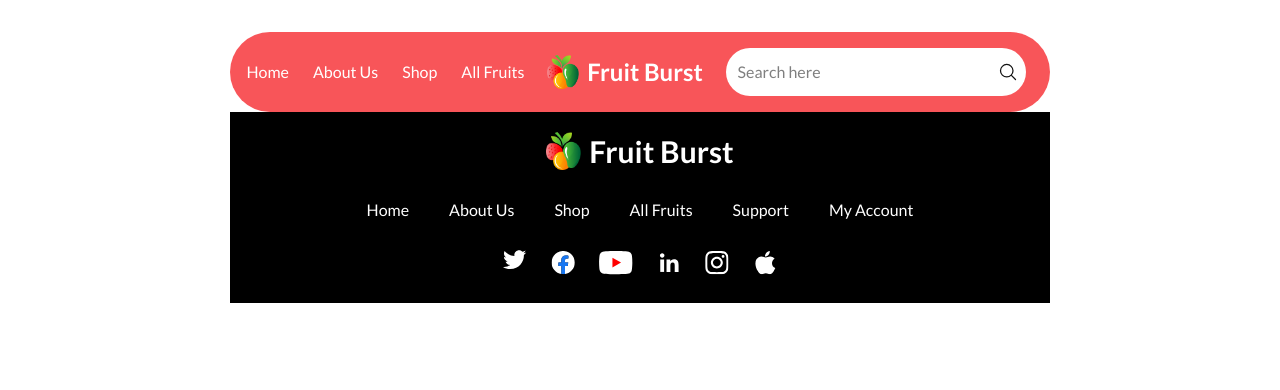
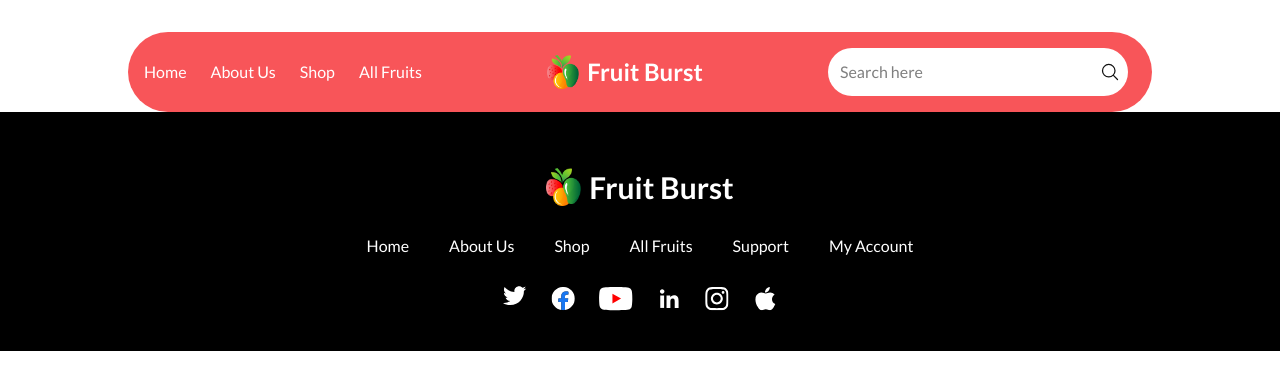
Before and after one commit to dinh2350/nextjs-fruit, a Next.js app: page / in a window 1280 px wide. Shown: the top 390 px of the page. Built offline with nearby package versions, Linux system fonts and the light colour scheme.

Commit message:
feat(footer): edit ui

```diff
--- a/src/app/components/footer.tsx
+++ b/src/app/components/footer.tsx
@@ -1,7 +1,8 @@
 const Footer = () => {
   return (
-    <div className="bg-black pt-5">
+    <div className="bg-black pt-14 pb-10">
       <div className="flex justify-center items-center">
+        <a href="#" className="flex items-center">
           <img
             className="mr-2 object-cover w-[35px]"
             alt="logo"
@@ -10,6 +11,7 @@ const Footer = () => {
           <span className="brand-name text-white font-bold text-3xl">
             Fruit Burst
           </span>
+        </a>
       </div>
       <ul className="flex flex-wrap justify-center gap-x-10 gap-y-4 px-4 mt-7">
         <li>
@@ -43,7 +45,7 @@ const Footer = () => {
           </a>
         </li>
       </ul>
-      <ul className="flex justify-center mt-7 pb-7 gap-x-6">
+      <ul className="flex justify-center mt-7 gap-x-6">
         <li>
           <a href="#">
             <img className="" src="/images/twitter.svg" alt="" />
--- a/src/app/globals.css
+++ b/src/app/globals.css
@@ -2,6 +2,4 @@
 
 body {
   font-family: Arial, Helvetica, sans-serif;
-  width: 80%;
-  margin: 0 auto;
 }
--- a/src/app/layout.tsx
+++ b/src/app/layout.tsx
@@ -25,8 +25,8 @@ export default function RootLayout({
         <div className="w-[80%] mx-auto">
           <Header />
           {children}
-          <Footer />
         </div>
+        <Footer />
       </body>
     </html>
   );
```
Lines whose indentation alone changed are shown as unchanged.
